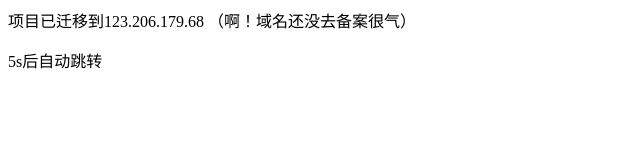
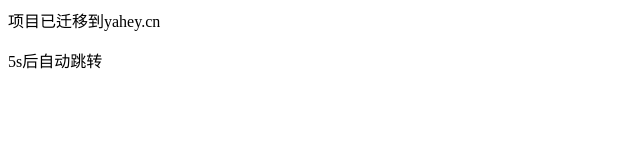
Before and after one commit to zkkzkk368/hey-yahei.github.io, a plain HTML site: page index.html in a window 1280 px wide. Shown: the whole page, without its empty margins (0-640 px from the left). Drawn offline with Linux system fonts and the light colour scheme.

Commit message:
Update index.html

```diff
--- a/index.html
+++ b/index.html
@@ -1,9 +1,9 @@
 <html>
 <head>
-    <meta http-equiv="refresh" content="3;url=http://123.206.179.68">
+    <meta http-equiv="refresh" content="3;url=http://yahey.cn">
 </head>
 <body>
-    <p>项目已迁移到123.206.179.68 （啊！域名还没去备案很气）</p>
+    <p>项目已迁移到yahey.cn</p>
     <p>5s后自动跳转</p>
 </body>
 </html>
```
